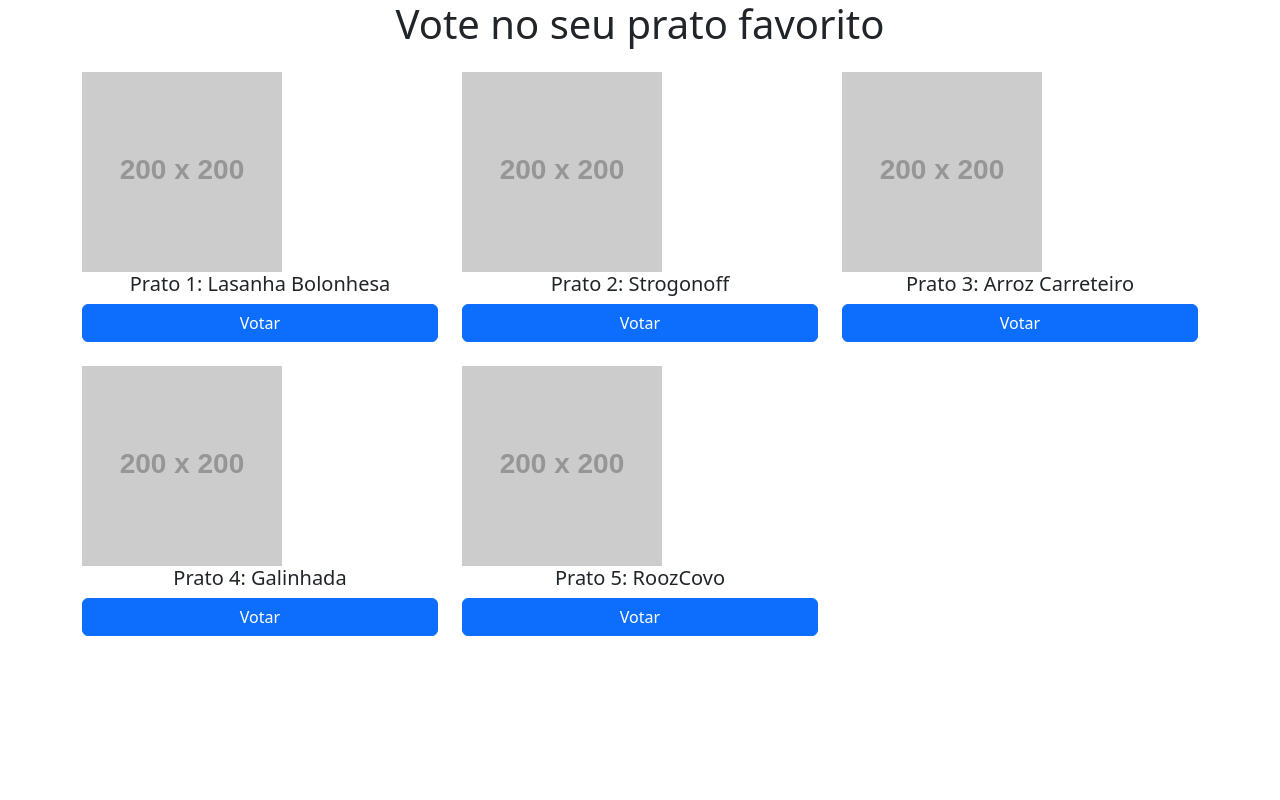
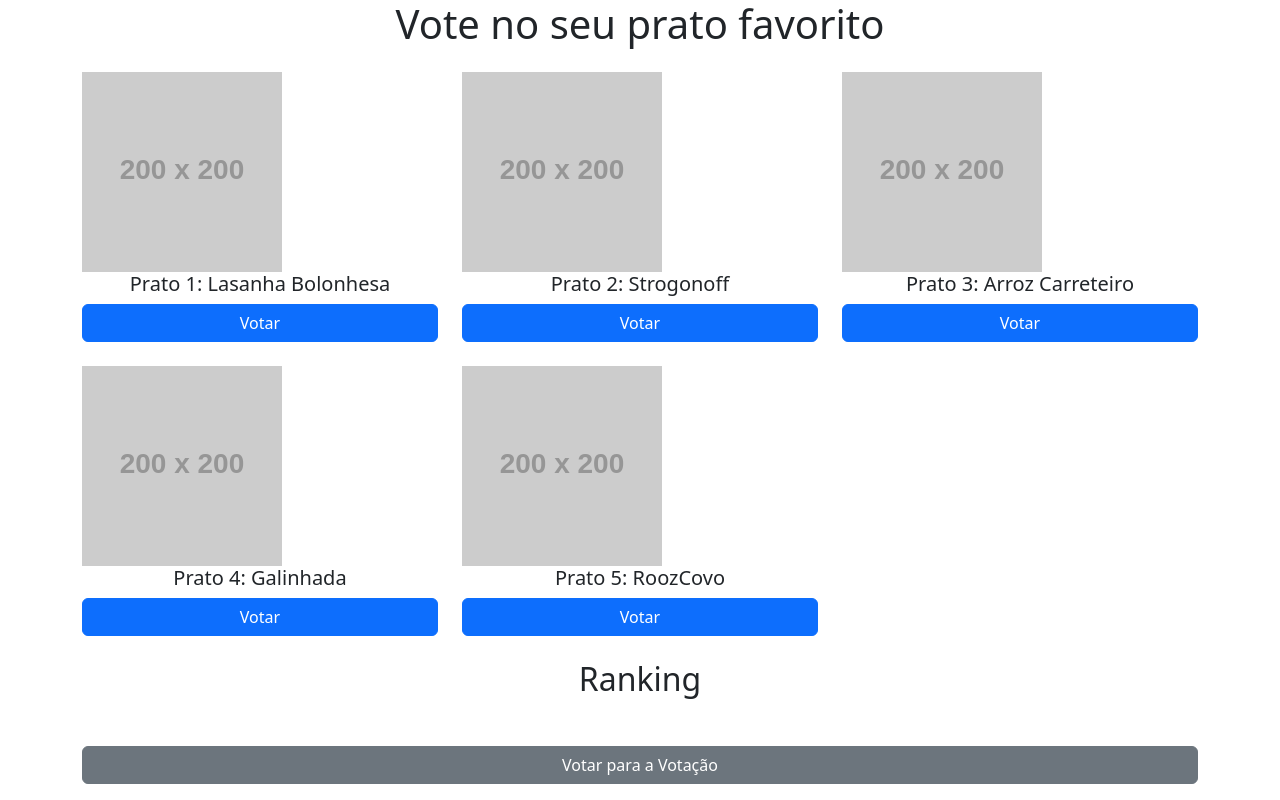
Before and after one commit to grupo001efg/urnayslane, a plain HTML site: page index.html in a window 1280 px wide. Drawn offline with nearby package versions, Linux system fonts and the light colour scheme; placeholder pictures from the web are drawn by us.

Commit message:
versao.0.002

```diff
--- a/index.html
+++ b/index.html
@@ -36,6 +36,14 @@
                 <button class="btn btn-primary w-100" onclick="vote(5)">Votar</button>
             </div>
         </div>
+
+        <div id="ranking" class="ranking">
+            <h2 class="text-center mb-4">Ranking</h2>
+            <ul id="ranking-lista" class="list-group">
+                <!--Ranking será exibido aqui-->
+            </ul>
+            <button class="btn btn-secondary w-100 mt-4" onclick="voltar()">Votar para a Votação</button>
+        </div>
     </div>
     <script src="https://cdn.jsdelivr.net/npm/bootstrap@5.3.3/dist/js/bootstrap.bundle.min.js"></script>
 </body>
```
